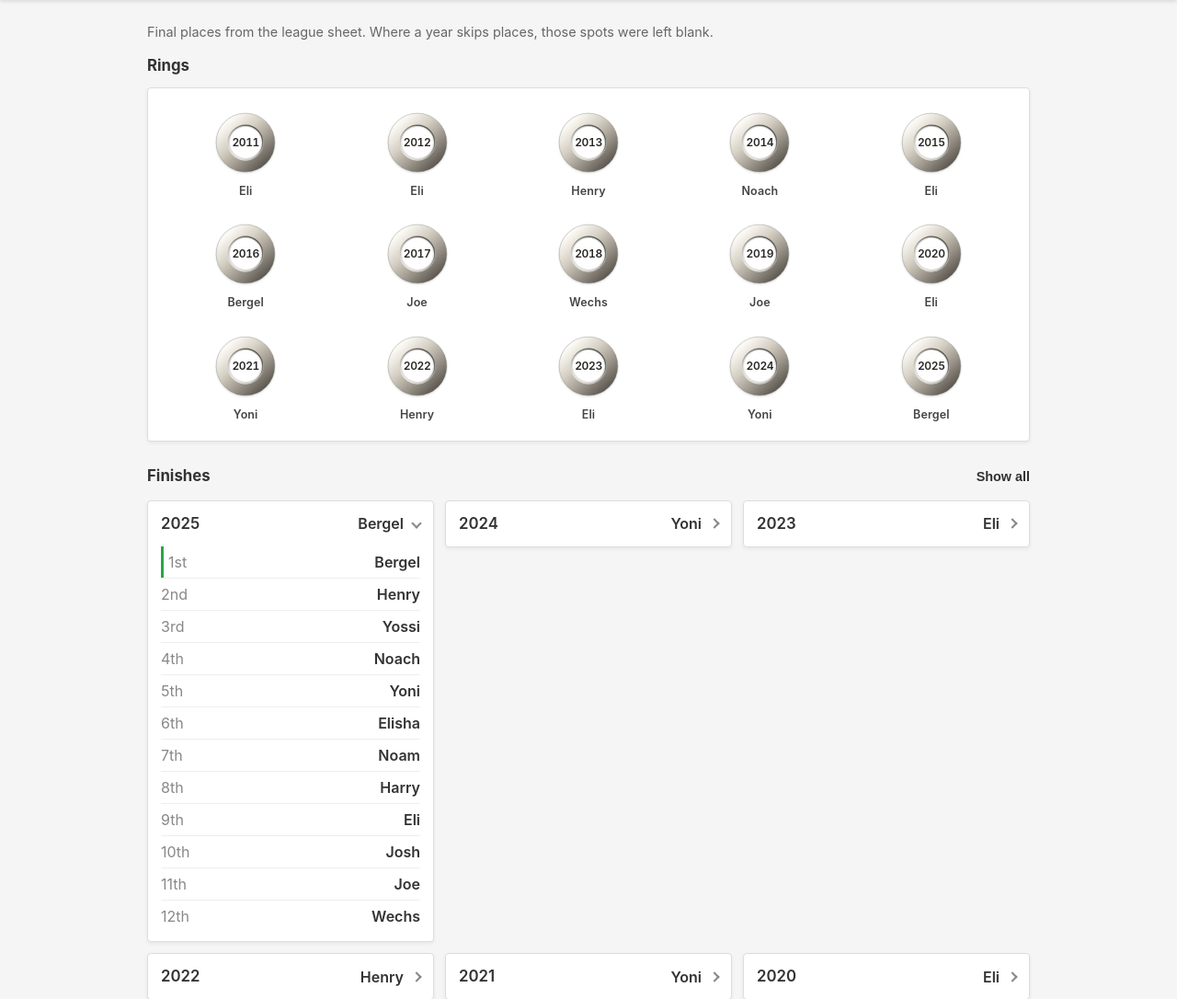
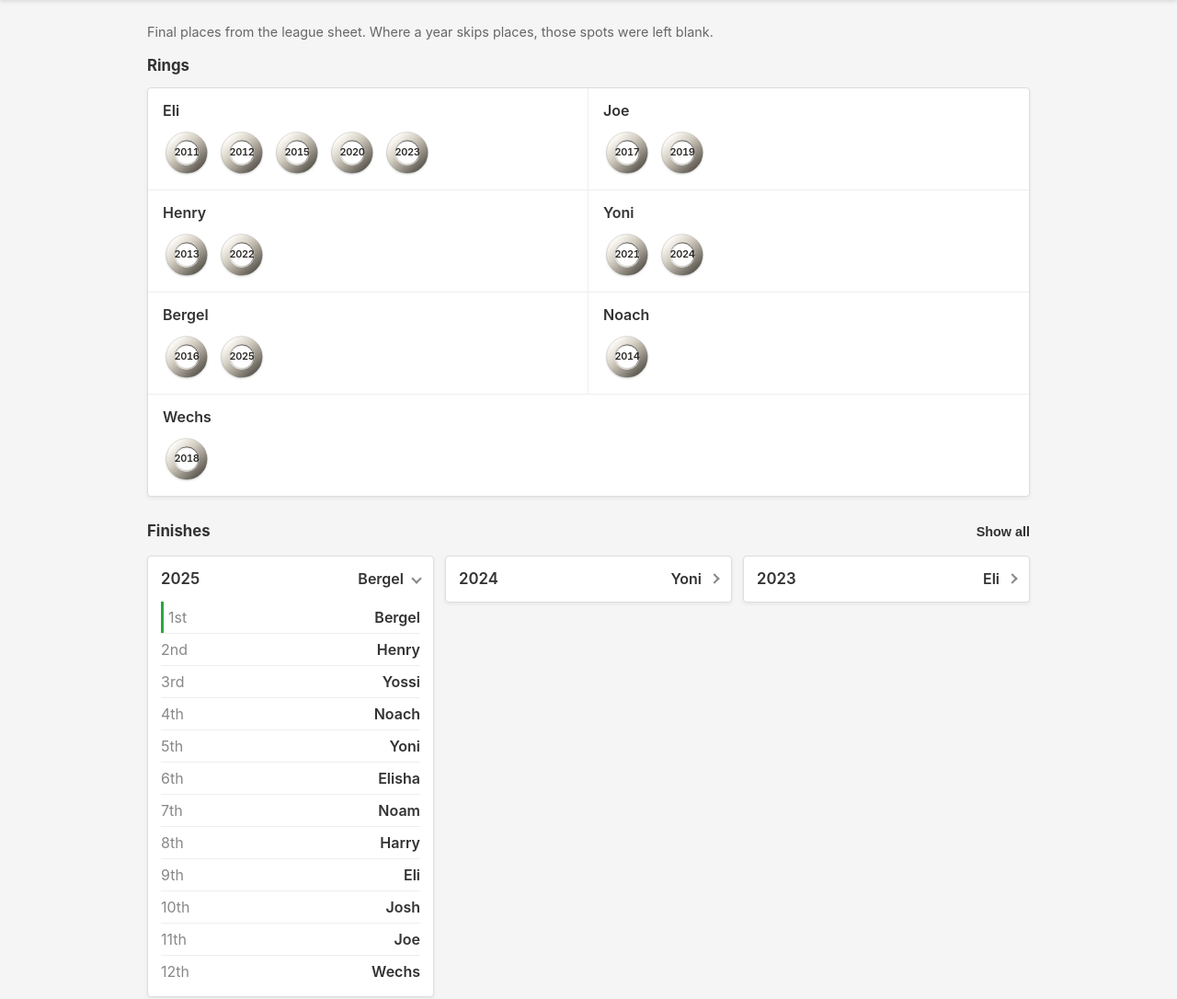
Before and after one commit to ewint814/ESPN_fantasy_football_live_standings, a Flask app: page /history in a window 1280 px wide. Shown: the part 130-1216 px from the top of the page at 92% size. Run offline with Flask 3, Linux system fonts and the light colour scheme.

Commit message:
Group each champion's rings on one line.
The year stays in the ring. Eli's five sit together, then Joe, Henry,
and the rest, instead of a year-by-year wall.

Co-authored-by: Eliav Winton <ewint814@users.noreply.github.com>

```diff
--- a/fantasy_tracker_realtime.py
+++ b/fantasy_tracker_realtime.py
@@ -21,7 +21,7 @@ import pytz
 
 # Import local modules
 from config import Config
-from league_history import season_views, titles
+from league_history import ring_counts, season_views
 from nfl_utils import NFLSeasonHelper
 from constants import (
     UPDATE_INTERVAL_ACTIVE_GAMES,
@@ -800,7 +800,7 @@ class FantasyTracker:
         def history() -> str:
             return render_template(
                 'history.html',
-                titles=titles(),
+                rings=ring_counts(),
                 seasons=season_views(),
             )
 
--- a/league_history.py
+++ b/league_history.py
@@ -69,14 +69,6 @@ class Ring:
     name: str
     count: int
     years: tuple[int, ...]
-
-
-@dataclass(frozen=True)
-class Title:
-    """One championship, for the ring wall."""
-
-    year: int
-    name: str
 
 
 # Newest season first. None is a place the sheet left empty.
@@ -240,16 +232,6 @@ def season_views() -> tuple[SeasonView, ...]:
     )
 
 
-def titles() -> tuple[Title, ...]:
-    """Championships from oldest season to newest."""
-    wall: list[Title] = []
-    for season in reversed(SEASONS):
-        name = season.places[0] if season.places else None
-        if name:
-            wall.append(Title(season.year, name))
-    return tuple(wall)
-
-
 def ring_counts() -> tuple[Ring, ...]:
     """Championships, most rings first, then the sheet's career order."""
     counts: dict[str, int] = {}
--- a/templates/history.html
+++ b/templates/history.html
@@ -78,37 +78,39 @@
         }
 
         .case {
-            display: grid;
-            grid-template-columns: repeat(5, minmax(0, 1fr));
-            gap: 22px 10px;
             background: white;
             border: 1px solid #ddd;
             border-radius: 4px;
             box-shadow: 0 2px 4px rgba(0, 0, 0, 0.06);
             margin-bottom: 22px;
-            padding: 22px 18px 18px;
         }
 
-        .title {
-            display: flex;
-            flex-direction: column;
-            align-items: center;
-            gap: 7px;
-            min-width: 0;
+        .holder {
+            padding: 12px 16px 14px;
+            border-bottom: 1px solid #eee;
         }
 
-        .title-name {
-            font-size: 0.78em;
+        .holder:last-child {
+            border-bottom: none;
+        }
+
+        .holder-name {
             font-weight: 600;
-            color: #444;
+            margin-bottom: 8px;
             white-space: nowrap;
-            letter-spacing: 0.01em;
+        }
+
+        .band {
+            display: flex;
+            flex-wrap: nowrap;
+            gap: 8px;
         }
 
         .band-ring {
             position: relative;
-            width: 74px;
-            height: 74px;
+            width: 52px;
+            height: 52px;
+            flex: 0 0 auto;
         }
 
         .band-ring svg {
@@ -123,7 +125,7 @@
             inset: 0;
             display: grid;
             place-items: center;
-            font-size: 12px;
+            font-size: 11px;
             font-weight: 600;
             letter-spacing: -0.03em;
             font-variant-numeric: tabular-nums;
@@ -230,18 +232,31 @@
             font-size: 0.82em;
         }
 
+        @media (min-width: 800px) {
+            .case {
+                display: grid;
+                grid-template-columns: 1fr 1fr;
+            }
+
+            .holder:nth-child(odd) {
+                box-shadow: inset -1px 0 0 #eee;
+            }
+
+            .holder:last-child:nth-child(odd) {
+                grid-column: 1 / -1;
+                box-shadow: none;
+            }
+        }
+
         @media (max-width: 768px) {
             .header { padding: 16px 12px; }
             .header h1 { font-size: 1.35em; }
             .container { padding: 12px 12px 28px; }
             .seasons { grid-template-columns: 1fr; }
-            .case {
-                grid-template-columns: repeat(3, minmax(0, 1fr));
-                gap: 18px 6px;
-                padding: 16px 10px 14px;
-            }
-            .band-ring { width: 68px; height: 68px; }
-            .band-year { font-size: 11px; }
+            .holder { padding: 12px 12px 14px; }
+            .band { gap: 6px; }
+            .band-ring { width: 48px; height: 48px; }
+            .band-year { font-size: 10px; }
         }
     </style>
 </head>
@@ -278,13 +293,17 @@
             </defs>
         </svg>
         <div class="case">
-            {% for title in titles %}
-            <div class="title">
-                <span class="band-ring">
-                    <svg viewBox="0 0 64 64" aria-hidden="true"><use href="#champ-ring" width="64" height="64"/></svg>
-                    <span class="band-year">{{ title.year }}</span>
-                </span>
-                <span class="title-name">{{ title.name }}</span>
+            {% for ring in rings %}
+            <div class="holder">
+                <div class="holder-name">{{ ring.name }}</div>
+                <div class="band" aria-label="{{ ring.count }} ring{% if ring.count != 1 %}s{% endif %}">
+                    {% for year in ring.years %}
+                    <span class="band-ring">
+                        <svg viewBox="0 0 64 64" aria-hidden="true"><use href="#champ-ring" width="64" height="64"/></svg>
+                        <span class="band-year">{{ year }}</span>
+                    </span>
+                    {% endfor %}
+                </div>
             </div>
             {% endfor %}
         </div>
```
Also changed, not shown: tests/test_app.py (+9 -7 lines).
